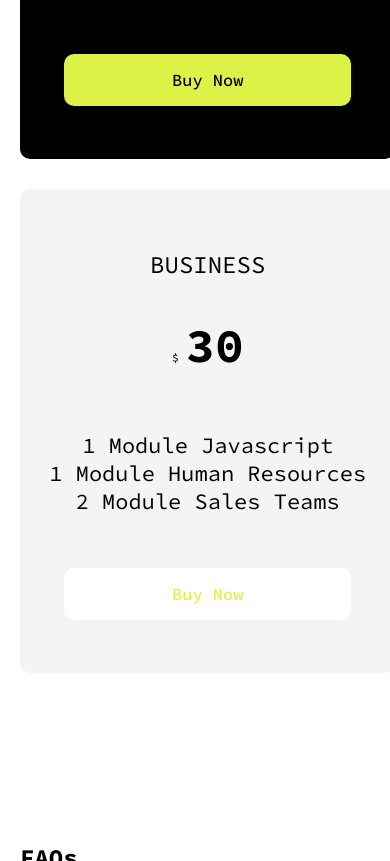
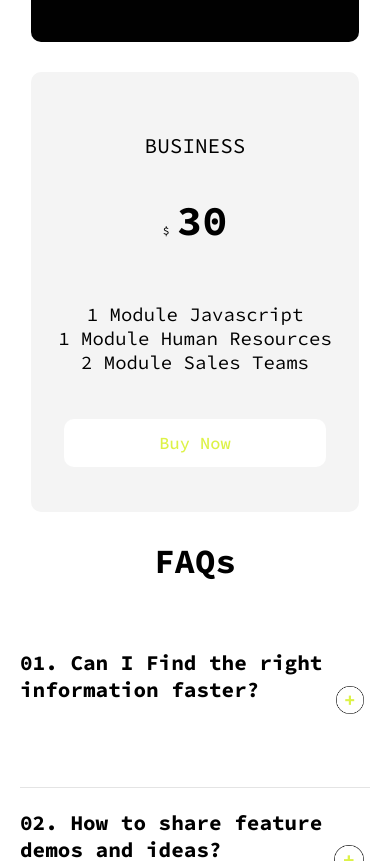
Before and after one commit to AngeloPappalardo/reposity-freebie, a plain HTML site: page freebie/index.html in a window 390 px wide. Shown: the part 5435-6296 px from the top of the page. Drawn offline with Linux system fonts and the light colour scheme.

Commit message:
freebie 05/09/2022

```diff
--- a/freebie/style/style.css
+++ b/freebie/style/style.css
@@ -337,6 +337,42 @@
 .FAQs .container {
   margin-top: 169px;
 }
+.dropdown-flex {
+  display: flex;
+  justify-content: space-between;
+}
+.dropbtn {
+  background-color: #ffffff;
+  border: none;
+}
+.dropdown-content {
+  display: none;
+  z-index: 1;
+}
+
+.dropdown-content p {
+  color: black;
+  padding: 12px 16px;
+  text-decoration: none;
+  display: block;
+}
+
+.dropdown:hover .dropdown-content {
+  display: block;
+}
+.dropdown-flex h2 {
+  margin-bottom: 69px;
+  font-size: 34px;
+}
+.dropdown-content p {
+  font-size: 16px;
+  margin-bottom: 53px;
+}
+.FAQs .container > h2 {
+  text-align: center;
+  font-size: 48px;
+  margin-bottom: 60px;
+}
 @media screen and (max-width: 1439px) {
   .header .menu {
     margin-left: 50px;
@@ -443,6 +479,12 @@
   .package .container {
     text-align: -webkit-center;
   }
+  .FAQs .container {
+    margin-top: 11px;
+  }
+  .FAQs .container > h2 {
+    margin-bottom: 49px;
+  }
 }
 @media screen and (max-width: 768px) {
   .title {
@@ -496,31 +538,32 @@
   .container-texts2 > h2 {
     font-size: 34px;
   }
+  .dropdown-flex > h2 {
+    font-size: 21px;
+  }
+  .dropdown-content p {
+    font-size: 19px;
+  }
+  .FAQs .container > h2 {
+    font-size: 34px;
+  }
+  .background .button,
+  .SOFTWARE .button {
+    margin: 45px 33px;
+    padding: 13px 95px;
+  }
+  .paragraph2 {
+    font-size: 19px;
+  }
+  .paragraph {
+    font-size: 21px;
+  }
+  strong {
+    font-size: 42px;
+  }
 }
+
 @media screen and (max-width: 576px) {
 }
 @media screen and (max-width: 420px) {
 }
-.dropdown-flex {
-  display: flex;
-  justify-content: space-between;
-}
-.dropbtn {
-  background-color: #ffffff;
-  border: none;
-}
-.dropdown-content {
-  display: none;
-  z-index: 1;
-}
-
-.dropdown-content p {
-  color: black;
-  padding: 12px 16px;
-  text-decoration: none;
-  display: block;
-}
-
-.dropdown:hover .dropdown-content {
-  display: block;
-}
```
